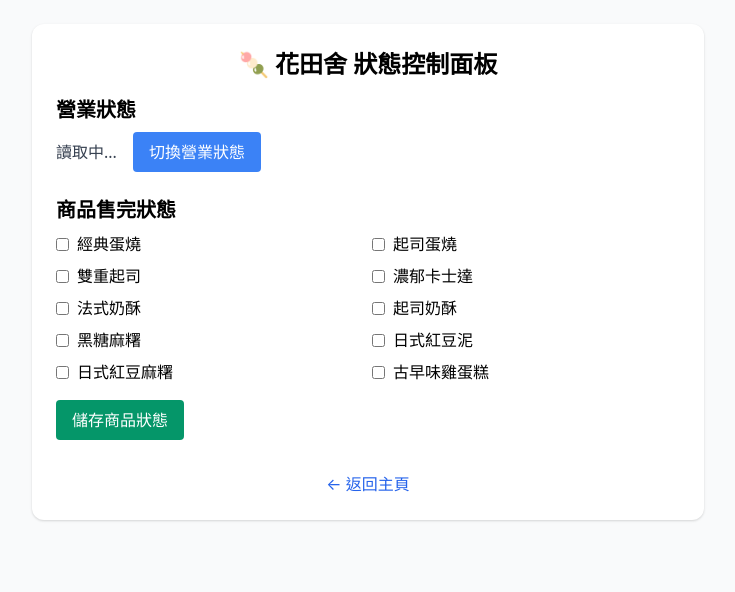
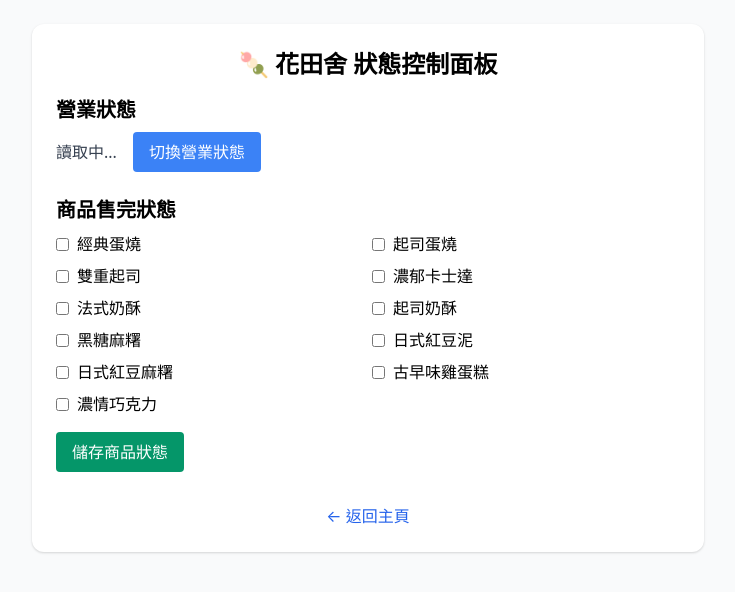
Before and after one commit to Olleeanah/hana-order, a plain HTML site: page realtime.html in a window 1280 px wide. Shown: the whole page, without its empty margins (272-1007 px from the left). Drawn offline with nearby package versions, Linux system fonts and the light colour scheme; no server answers.

Commit message:
Add files via upload

```diff
--- a/realtime.html
+++ b/realtime.html
@@ -69,7 +69,8 @@
       "黑糖麻糬",
       "日式紅豆泥",
       "日式紅豆麻糬",
-      "古早味雞蛋糕"
+      "古早味雞蛋糕",
+      "濃情巧克力"
 
 
     ];
```
